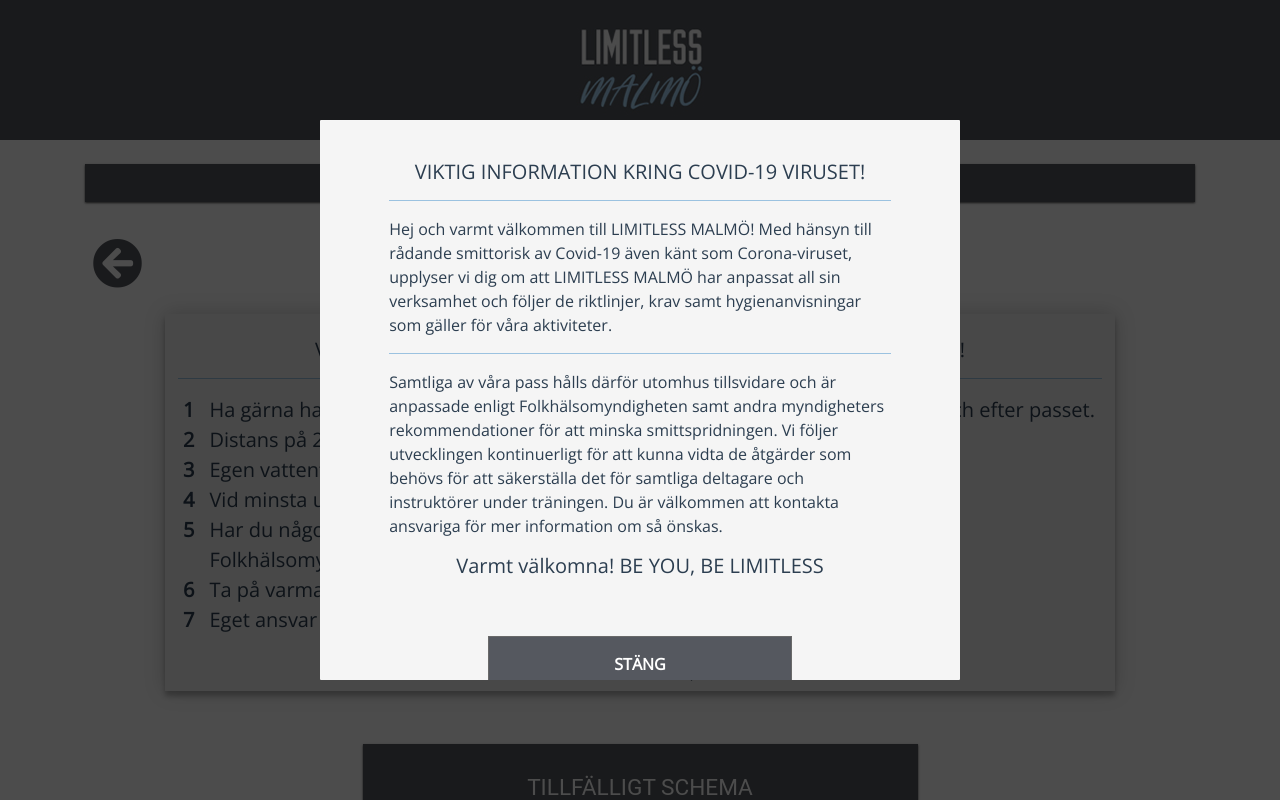
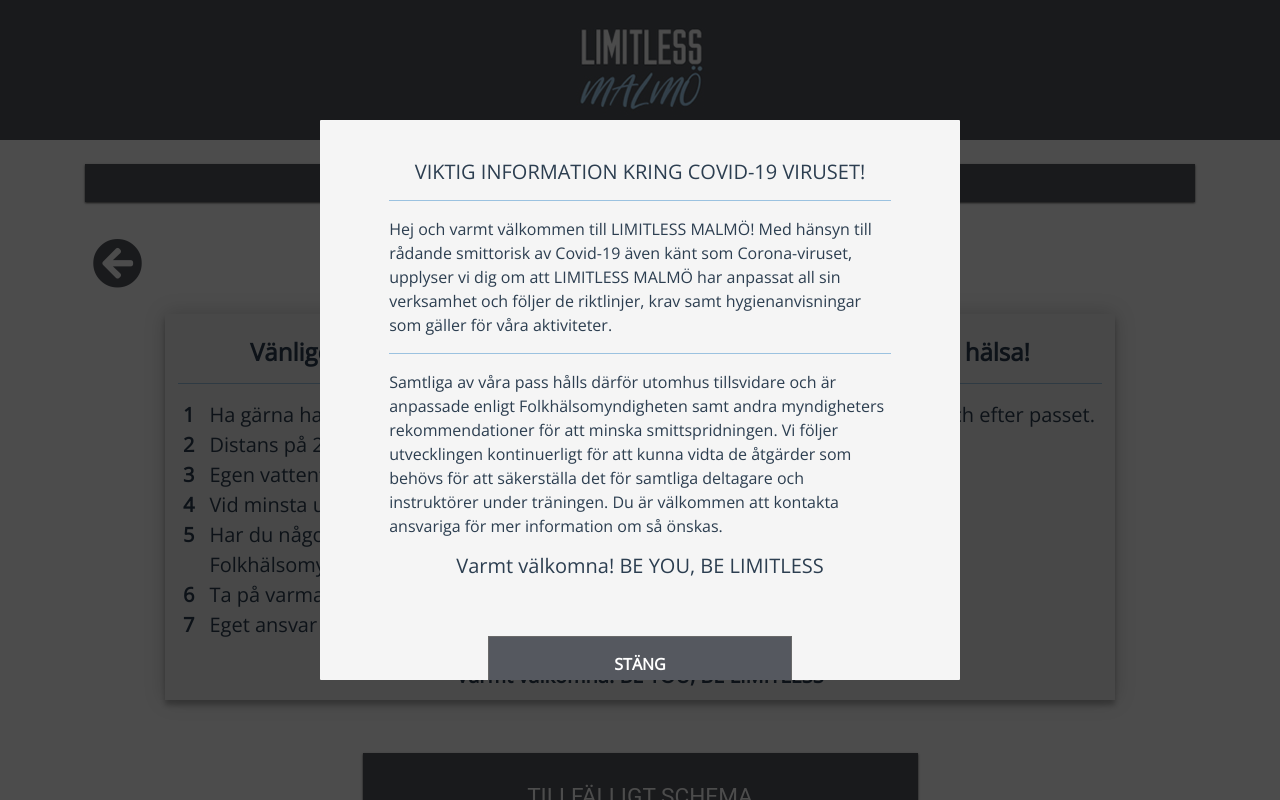
Before and after one commit to Jedling/limitless, a Vue app: page /schema in a window 1280 px wide. Shown: the top 800 px of the page. Built offline with nearby package versions, Linux system fonts and the light colour scheme.

Commit message:
style added

```diff
--- a/src/components/OutdoorGuidelines.vue
+++ b/src/components/OutdoorGuidelines.vue
@@ -3,10 +3,10 @@
     <div class="outdoor-guidelines">
       <section class="row justify-content-center">
         <div class="col-10 col-lg-10 card-block">
-          <h5 class="card-title mt-4">
+          <h4 class="card-title mt-4">
             Vänligen följ anvisningarna nedan för din och andras trivsel och
             hälsa!
-          </h5>
+          </h4>
           <hr class="hr-style" />
           <!-- <p class="content"></p> -->
           <div class="row mb-4">
@@ -39,8 +39,7 @@
               </table>
             </div>
           </div>
-
-          <h5>Varmt välkomna! BE YOU, BE LIMITLESS</h5>
+          <h5 class="card-title">Varmt välkomna! BE YOU, BE LIMITLESS</h5>
         </div>
       </section>
     </div>
@@ -98,6 +97,9 @@
 </script>
 <style scoped lang="scss">
 .outdoor-guidelines {
+  .card-title {
+    font-weight: bolder;
+  }
   .card-block {
     padding: 0px 13px;
     -webkit-transition: 0.2s;
```
